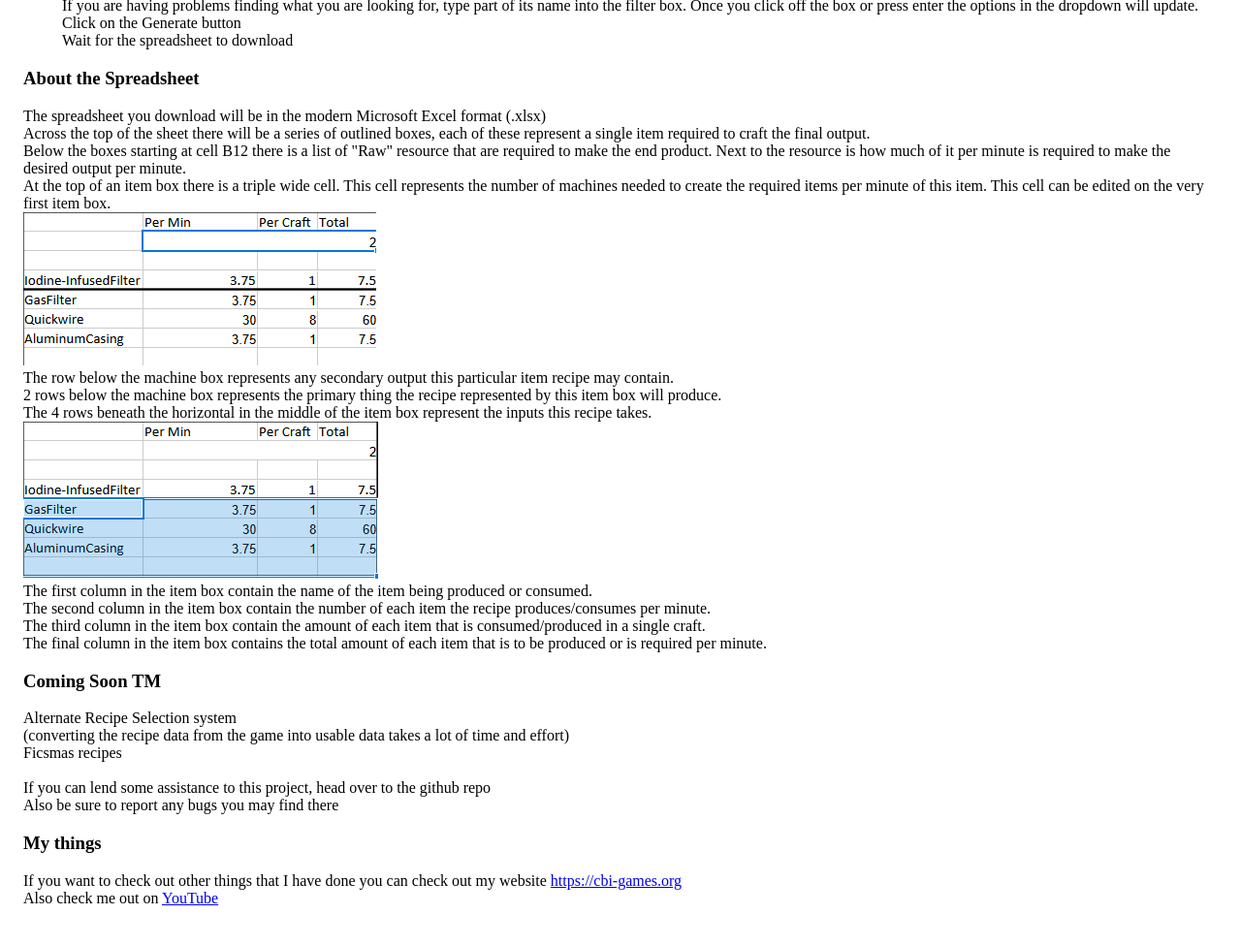
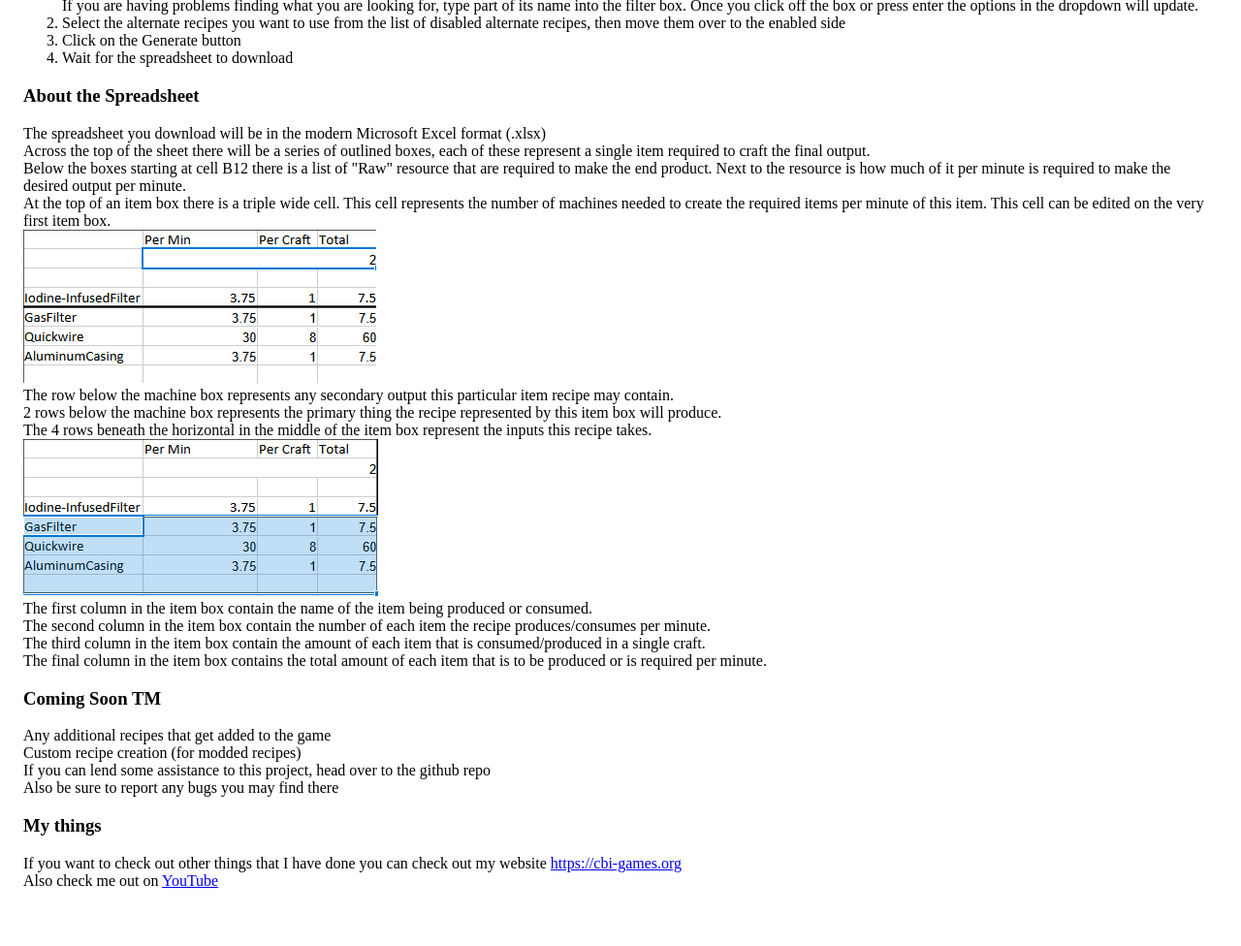
Before and after one commit to jSdCool/SatisfactorSheetsTomcat, a plain HTML site: page index.html in a window 1280 px wide. Shown: the part 806-1782 px from the top of the page at 97% size. Drawn offline with Linux system fonts and the light colour scheme; no server answers.

Commit message:
added page icon

```diff
--- a/index.html
+++ b/index.html
@@ -3,6 +3,7 @@
     <head>
         <meta charset="UTF-8">
         <title>SatisfactorSheets</title>
+        <link rel="icon" href="favicon.ico" type="image/x-icon" />
         <style>
             .mfc1{
                 padding: 1rem;
@@ -96,6 +97,10 @@
 				overflow-y: auto;
 				padding-inline-start: unset;
 			}
+            li.bullet{
+                cursor: unset;
+                list-style: unset;
+            }
         </style>
         <script>
 
@@ -254,7 +259,7 @@
                 <br>
                 <button onclick="generate()">Generate</button>
             </div>
-			<center>Alt Recipes</center>
+			<div style="text-align: center;">Alt Recipes</div>
 			<div class="transferList">
 
 			  <div class="container">
@@ -287,9 +292,10 @@
                 </p>
                 <h3>How To Use</h3>
                 <ol>
-                    <li>Select Recipe from the dropdown menu.<br>If you are having problems finding what you are looking for, type part of its name into the filter box. Once you click off the box or press enter the options in the dropdown will update.</li>
-                    <li>Click on the Generate button</li>
-                    <li>Wait for the spreadsheet to download</li>
+                    <li class="bullet">Select Recipe from the dropdown menu.<br>If you are having problems finding what you are looking for, type part of its name into the filter box. Once you click off the box or press enter the options in the dropdown will update.</li>
+                    <li class="bullet">Select the alternate recipes you want to use from the list of disabled alternate recipes, then move them over to the enabled side</li>
+                    <li class="bullet">Click on the Generate button</li>
+                    <li class="bullet">Wait for the spreadsheet to download</li>
                 </ol>
                 <h3>About the Spreadsheet</h3>
                 <p>
@@ -309,10 +315,8 @@
                 </p>
                 <h3>Coming Soon TM</h3>
                 <p>
-                    Alternate Recipe Selection system<br>
-                    (converting the recipe data from the game into usable data takes a lot of time and effort)<br>
-                    Ficsmas recipes<br>
-                    <br>
+                    Any additional recipes that get added to the game<br>
+                    Custom recipe creation (for modded recipes)<br>
                     If you can lend some assistance to this project, head over to the github repo<br>
                     Also be sure to report any bugs you may find there
                 </p>
```
Also changed, not shown: favicon.ico (added).
